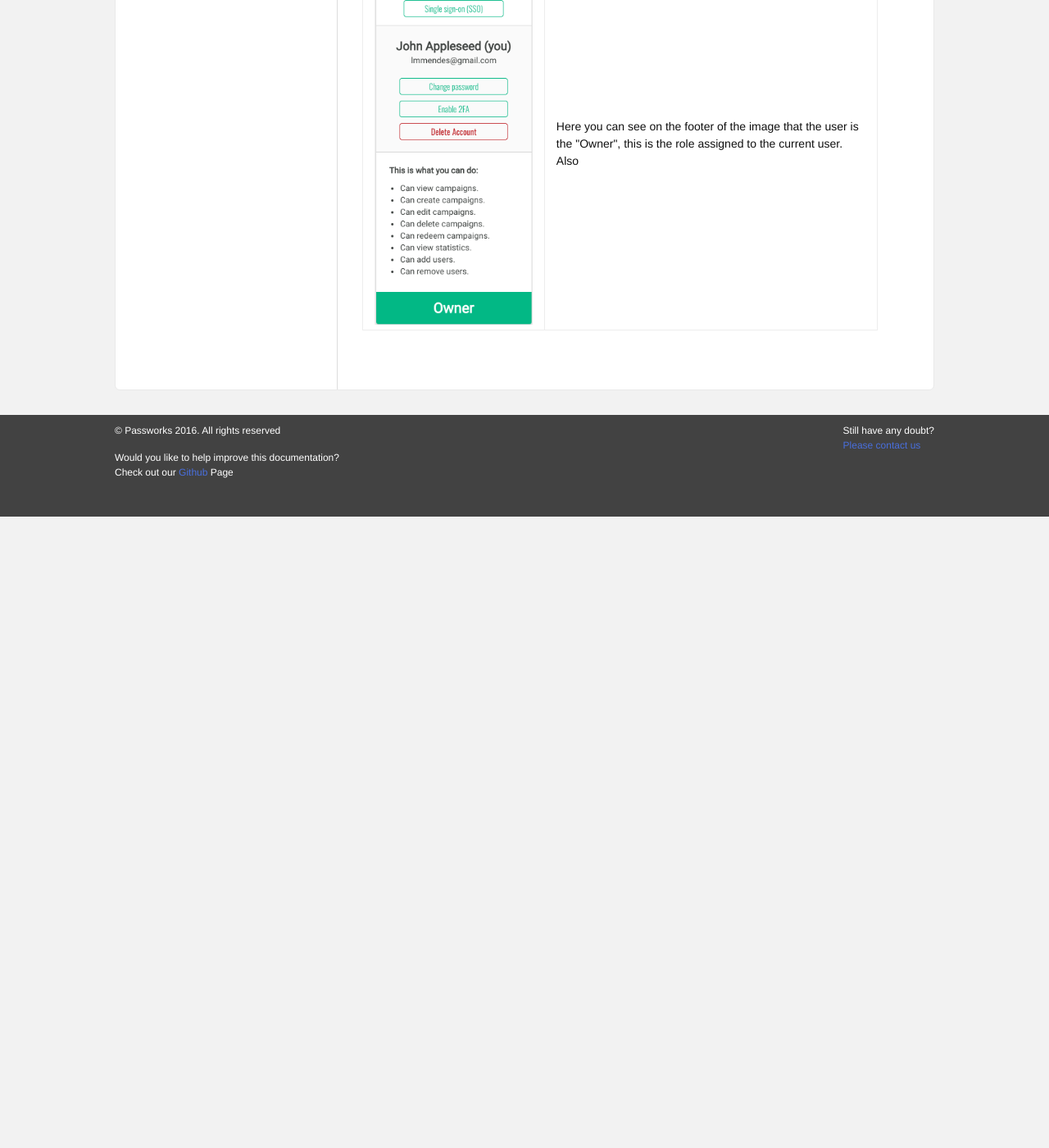
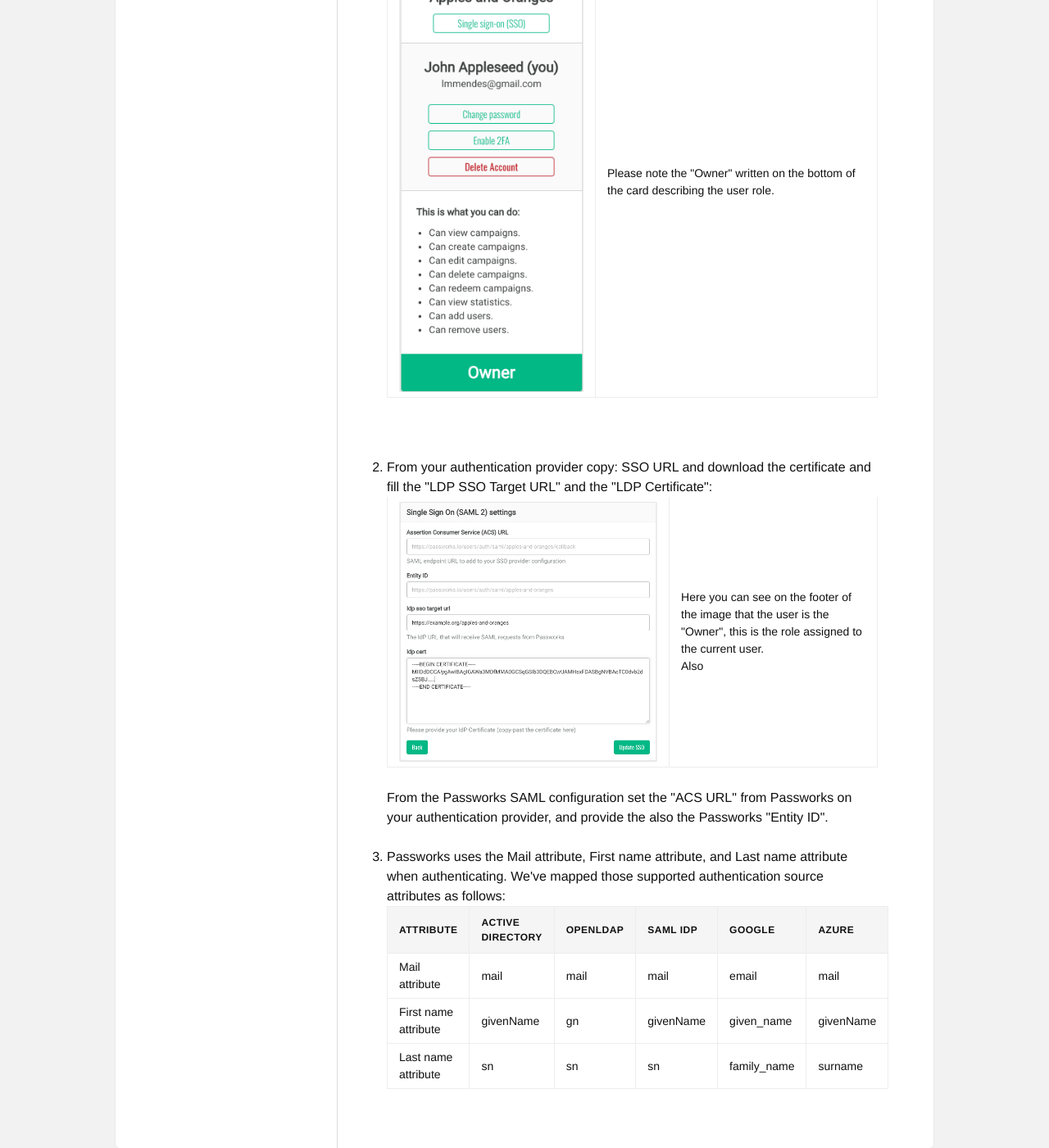
Before and after one commit to passworks/help-docs, a Jekyll site: the page built from _posts/2019-01-04-single-sign-on-saml.md, in a window 1280 px wide and 1400 px high, scrolled down 1455 px. Shown: the whole window at 82% size. Built offline with Jekyll 4.4.1, drawn with Linux system fonts in a browser that asks for light colours; nearby versions of some CDN libraries; before the commit the page ends 2085 px from its top, so only the background shows below that.

Commit message:
[258] Enabling SAML documentation

```diff
--- a/_posts/2019-01-04-single-sign-on-saml.md
+++ b/_posts/2019-01-04-single-sign-on-saml.md
@@ -12,17 +12,93 @@
 
 To setup and configure single sign-on access on the Passworks Platform you need be logged in with *owner account* user, this is the account of the first user that created the Passworks account, that person is considered the owner and his account is the only one that is allowed to setup and configure the SSO permissions (there is only one owner per account).
 
-Go to [Users & Permissions](https://passworks.io/organizations/roles) &#x2192; [Single Sign-On (SSO)](https://passworks.io/sso/saml) to enabled the SSO for your organization.
+<ol>
 
-<table width="100%" border="0" cellspacing="0" cellpadding="0">
-  <tr>
-    <td>
-      <img src="/assets/images/sso/saml/owner-account.png" width="400px" alt="Owner account"/>
-    </td>
-    <td>
-      Here you can see on the footer of the image that the user is the "Owner", this is the role assigned to the current user.
+  <li>
+      Select <a href="https://passworks.io/organizations/roles">Users & Permissions</a> &#x2192; <a href="https://passworks.io/sso/saml">Single Sign-On (SSO)</a> to enabled the SSO for your organization.
+
+      <table width="100%" border="0" cellspacing="0" cellpadding="0">
+        <tr>
+          <td>
+            <img src="/assets/images/sso/saml/owner-account.png" width="400px" alt="Owner account"/>
+          </td>
+          <td>
+            Please note the "Owner" written on the bottom of the card describing the user role.
+          </td>
+        </tr>
+      </table>
+
       <br />
-      Also
-    </td>
-  </tr>
-</table>
+      <br />
+  </li>
+  <li>
+
+        From your authentication provider copy: SSO URL and download the certificate and fill the "LDP SSO Target URL" and the "LDP Certificate":
+
+        <br />
+
+        <table width="100%" border="0" cellspacing="0" cellpadding="0">
+          <tr>
+            <td>
+              <img src="/assets/images/sso/saml/saml-form.png" alt="Owner account"/>
+            </td>
+            <td>
+              Here you can see on the footer of the image that the user is the "Owner", this is the role assigned to the current user.
+              <br />
+              Also
+            </td>
+          </tr>
+        </table>
+
+        From the Passworks SAML configuration set the "ACS URL" from Passworks on your authentication provider, and provide the also the Passworks "Entity ID".
+
+        <br />
+        <br />
+
+  </li>
+
+  <li>
+    Passworks uses the Mail attribute, First name attribute, and Last name attribute when authenticating. We've mapped those supported authentication source attributes as follows:
+
+    <table>
+      <thead>
+      <tr>
+        <th>Attribute</th>
+        <th>Active Directory</th>
+        <th>OpenLDAP</th>
+        <th>SAML IdP</th>
+        <th>Google</th>
+        <th>Azure</th>
+      </tr>
+      </thead>
+      <tbody>
+      <tr>
+        <td>Mail attribute</td>
+        <td>mail</td>
+        <td>mail</td>
+        <td>mail</td>
+        <td>email</td>
+        <td>mail</td>
+      </tr>
+      <tr>
+        <td>First name attribute</td>
+        <td>givenName</td>
+        <td>gn</td>
+        <td>givenName</td>
+        <td>given_name</td>
+        <td>givenName</td>
+      </tr>
+      <tr>
+        <td>Last name attribute</td>
+        <td>sn</td>
+        <td>sn</td>
+        <td>sn</td>
+        <td>family_name</td>
+        <td>surname</td>
+      </tr>
+      </tbody>
+    </table>
+
+  </li>
+
+</ol>
```
Also changed, not shown: assets/images/sso/saml/saml-form.png (added).
